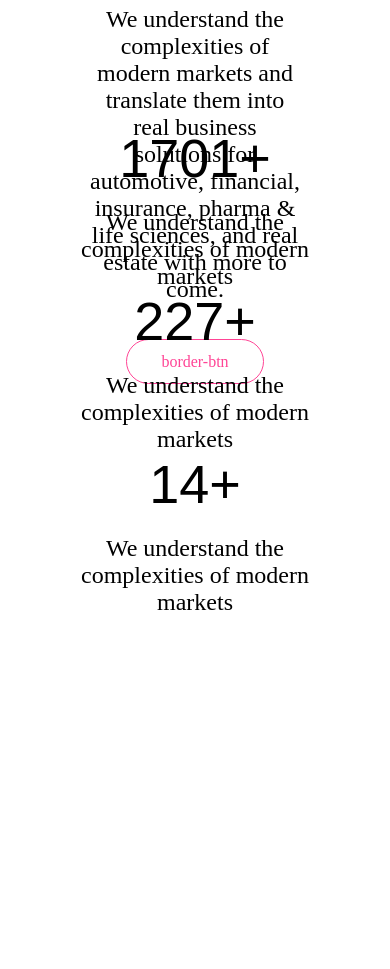
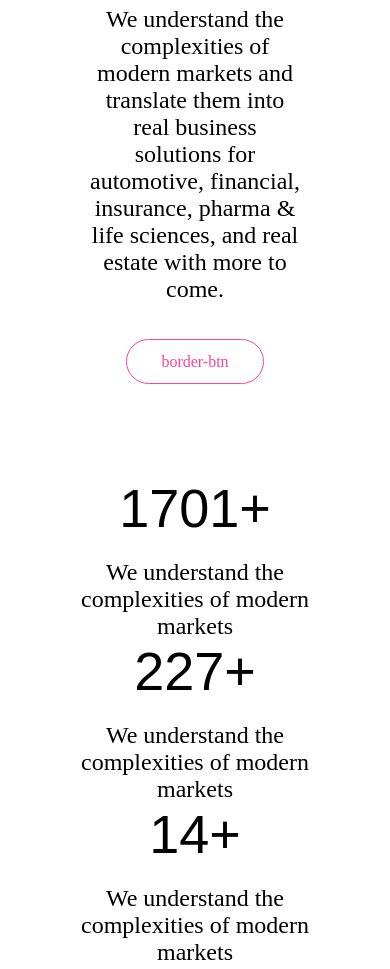
Before and after one commit to gogliko1996/proeqt_X, a website: page index.html in a window 390 px wide. Shown: the part 6300-7269 px from the top of the page. Drawn offline with Linux system fonts and the light colour scheme; no server answers.

Commit message:
responsiv

```diff
--- a/js/script.js
+++ b/js/script.js
@@ -307,7 +307,7 @@ setInterval(() => {
 }, 1);
 
 let minut = 1;
-setInterval(() =>{
+setInterval(() => {
   if(minut === 350){
     return;
   }
@@ -316,7 +316,7 @@ setInterval(() =>{
 }, 30) ;
 
 let secund = 1;
-setInterval(() =>{
+setInterval(() => {
   if(secund === 20){
     return;
   }
--- a/style/style.css
+++ b/style/style.css
@@ -588,5 +588,25 @@ Engage_text h2 {
         padding: 150px 5%;
     }
 
+}
+
+
+@media only screen and (max-width: 750px) {
+    .calculation {
+        margin: 450px auto;
+    }
 
 }
+
+@media only screen and (max-width: 550px){
+    .calculation {
+        margin: 570px auto;
+    }
+
+}
+@media only screen and (max-width: 414px) {
+    .calculation {
+        margin: 700px auto;
+    }
+
+}
```
